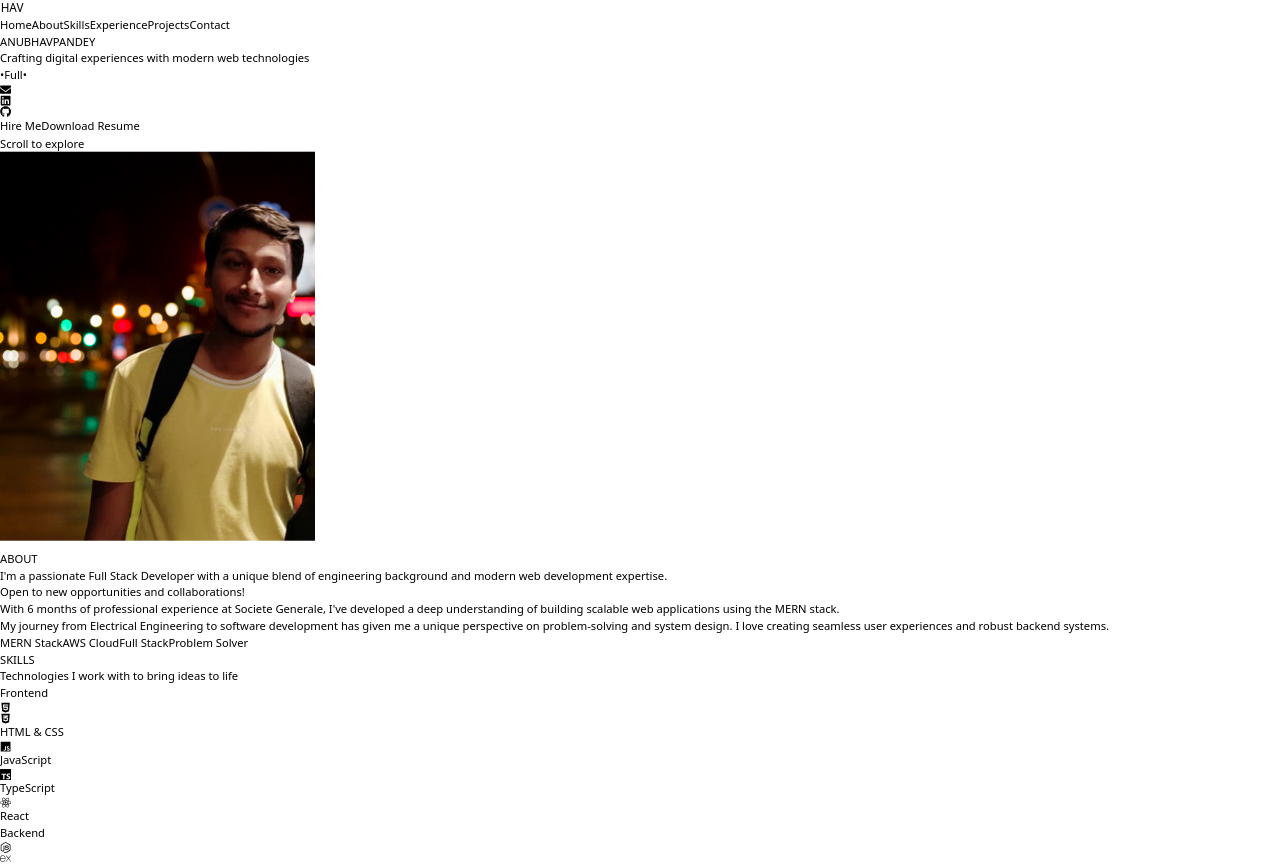
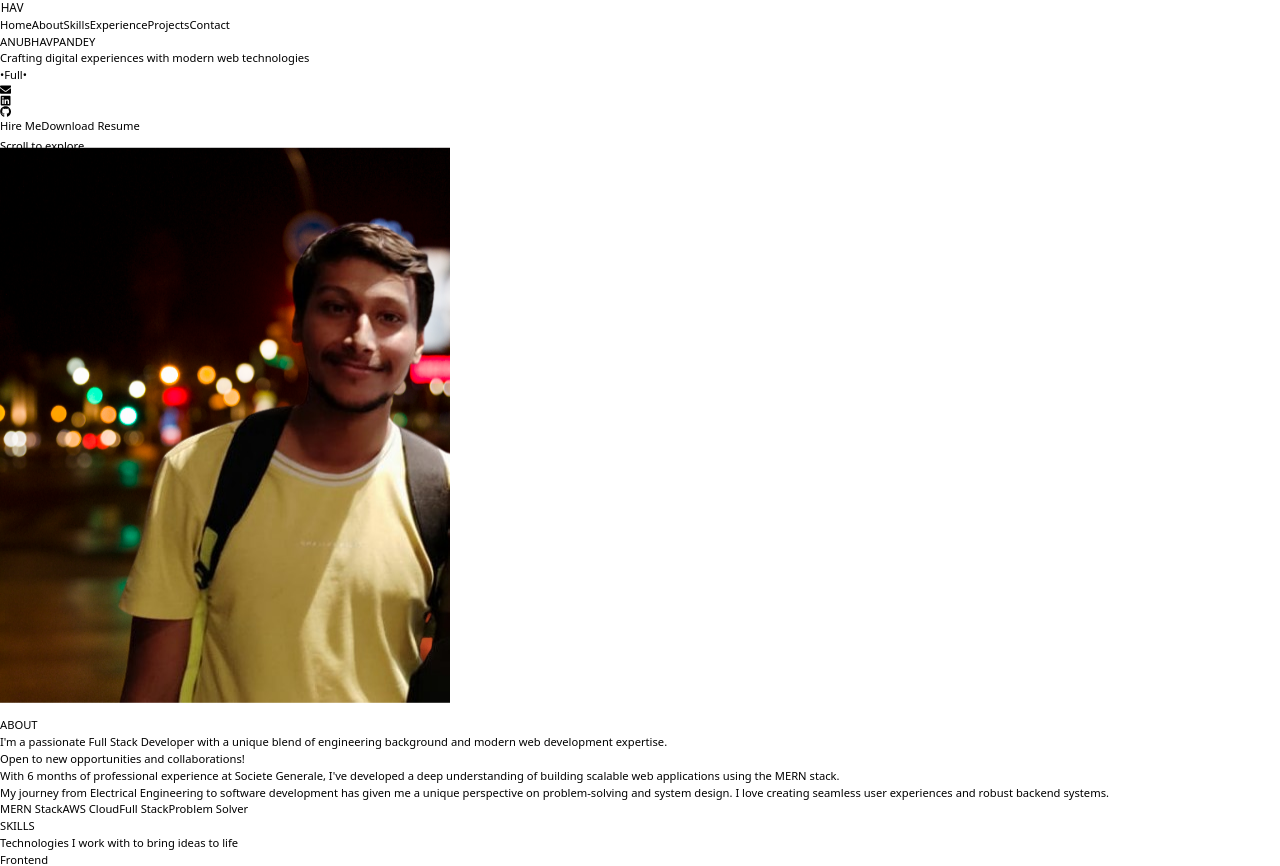
Before and after one commit to Anubhav0103/portfolio_vercel, a React (Vite) app: page / in a window 1280 px wide. Shown: the top 866 px of the page. Built offline with nearby package versions, Linux system fonts and the light colour scheme.

Commit message:
vercel-8

```diff
--- a/src/index.css
+++ b/src/index.css
@@ -2,18 +2,15 @@
 @tailwind components;
 @tailwind utilities;
 
-/* Set default zoom to 70% to match local development */
+/* Set smaller base font size to match 70% zoom effect */
 html {
-  font-size: 16px;
+  font-size: 11.2px; /* 16px * 0.7 = 11.2px */
   -webkit-text-size-adjust: 100%;
   -ms-text-size-adjust: 100%;
-  zoom: 0.7;
-  -moz-transform: scale(0.7);
-  -moz-transform-origin: 0 0;
 }
 
 body {
-  font-size: 16px;
+  font-size: 11.2px;
   line-height: 1.5;
   -webkit-font-smoothing: antialiased;
   -moz-osx-font-smoothing: grayscale;
```
